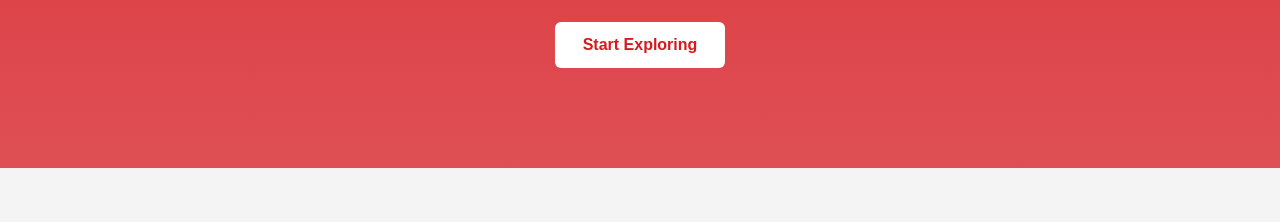
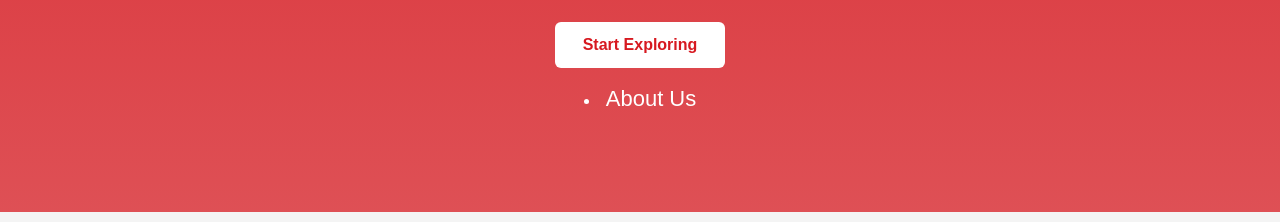
Before and after one commit to leonnemak2000-create/SDALO, a plain HTML site: page index.html in a window 1280 px wide. Shown: the part 364-586 px from the top of the page. Drawn offline with Linux system fonts and the light colour scheme.

Commit message:
about us button

```diff
--- a/index.html
+++ b/index.html
@@ -24,6 +24,9 @@
             <h1>Scientific Discoveries About Living Organisms</h1>
             <p>Explore the main vertebrate groups and learn simple facts about each one.</p>
             <a href="Vertabrates/mammal.html" class="btn">Start Exploring</a>
+            <br>
+            <br>
+            <li><a href="aboutus.html" class="about-btn">About Us</a></li>
         </div>
     </section>
 
@@ -46,7 +49,7 @@
                 <p>Water animals that breathe using gills.</p>
             </a>
 
-            <a href="Vertabrates/mammal.html" class="card">
+            <a href="Vertabrates/mammals.html" class="card">
                 <h3>Mammals</h3>
                 <p>Warm-blooded animals with hair or fur.</p>
             </a>
--- a/style.css
+++ b/style.css
@@ -133,3 +133,9 @@ body{
     font-size: 18px;
     line-height: 1.8;
 }
+
+.about-btn{
+    color: white;
+    text-decoration: none;
+    font-size: 22px;
+}
```
